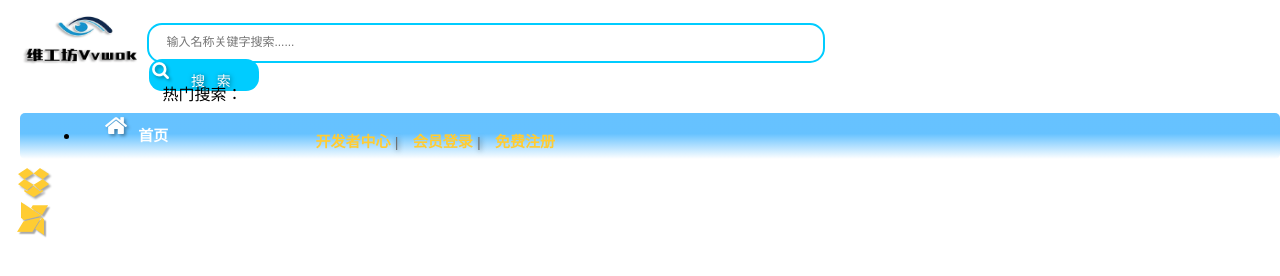
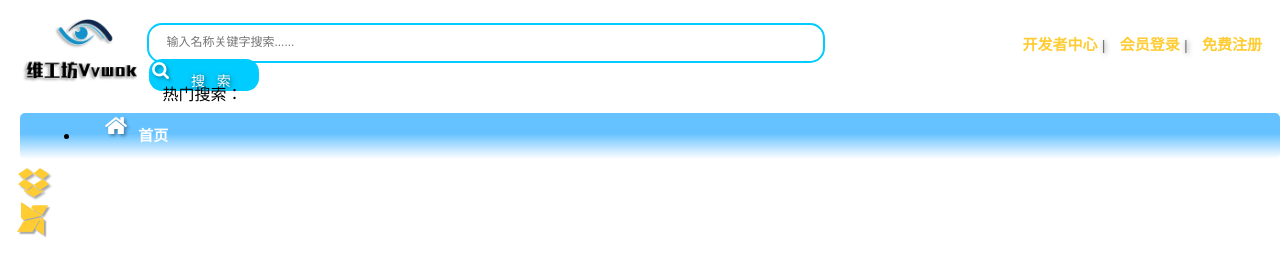
Before and after one commit to rookie-zhou/vr-project, a website built with webpack: page src/html/index.html in a window 1280 px wide. Shown: the top 276 px of the page. Built offline with nearby package versions, Linux system fonts and the light colour scheme; no server answers.

```diff
--- a/src/css/devIndex.less
+++ b/src/css/devIndex.less
@@ -1,11 +1,9 @@
 .document {
     .header {
         width: 100%;
-        height: 75px;
         padding-left: 11px;
         .logo {
             width: 123px;
-            height: 62px;
             vertical-align: top;
         }
         .search-box {
@@ -55,11 +53,11 @@
             }
         }
         .member-box {
+            float: right;
+            margin-right: 20px;
             display: inline-block;
-            min-width: 405px;
             text-align: right;
             vertical-align: top;
-            padding-left: 15px;
             margin-top: 15px;
             span {
                 font-family: '黑体 Bold', '黑体 Regular', '黑体';
--- a/src/css/index.less
+++ b/src/css/index.less
@@ -5,7 +5,6 @@
         padding-left: 11px;
         .logo {
             width: 123px;
-            height: 62px;
             vertical-align: top;
         }
         .search-box {
@@ -55,11 +54,11 @@
             }
         }
         .member-box {
+            float: right;
+            margin-right: 20px;
             display: inline-block;
-            min-width: 405px;
             text-align: right;
             vertical-align: top;
-            padding-left: 130px;
             margin-top: 15px;
             span {
                 font-family: '黑体 Bold', '黑体 Regular', '黑体';
--- a/src/js/login.js
+++ b/src/js/login.js
@@ -42,14 +42,17 @@
                     localStorage.setItem('userName', userName);
                     localStorage.setItem('userType', '1');
                     window.location.href = '/index.html';
+                    window.opener.location.reload()
                 } else if (res.result == '02') {
                     localStorage.setItem('userType', '2');
                     window.location.href = '/index.html';
                     localStorage.setItem('userName', userName);
+                    window.opener.location.reload()
                 } else if (res.result == '03') {
                     localStorage.setItem('userName', userName);
                     localStorage.setItem('userType', '3');
                     window.location.href = '/index.html';
+                    window.opener.location.reload()
                 }
             },
             error: function (res) {}
```
Also changed, not shown: src/html/vrproduct.html (+2 -2 lines), src/css/devIndex.css, src/css/index.css.
